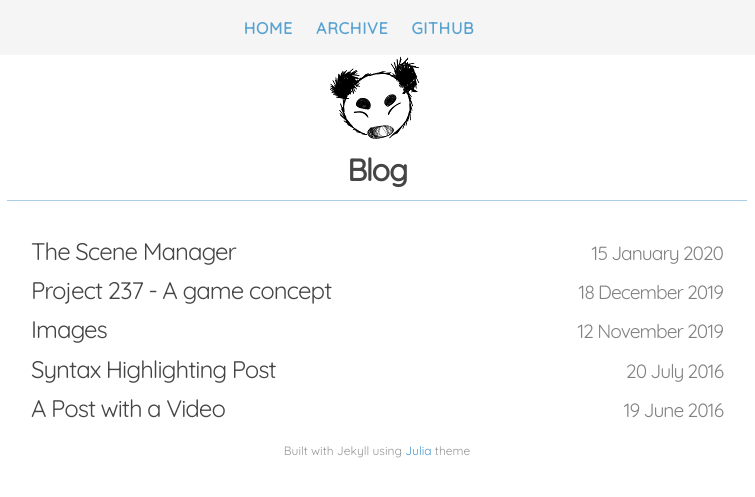
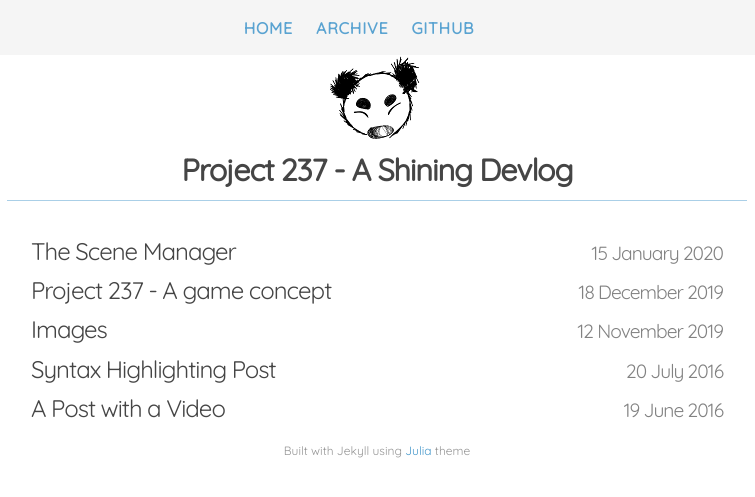
Before and after one commit to UWEGames-GiC2/the-shining-devlog-EveyNull, a Jekyll site: the page built from index.html, in a window 1280 px wide. Shown: the top 497 px of the page, without its empty margins (263-1018 px from the left). Built offline with Jekyll 4.4.1, drawn with Linux system fonts in a browser that asks for light colours; nearby versions of some CDN libraries.

Commit message:
Update _config.yml

```diff
--- a/_config.yml
+++ b/_config.yml
@@ -1,9 +1,9 @@
 # Site settings
-title: Blog #website title
+title: Project 237 - A Shining Devlog #website title
 description: > # this means to ignore newlines until "baseurl:"
   Blog
 url: https://uwegames-llp.github.io # the base hostname & protocol for your site
-baseurl: /the-shining-reb0rn-devlog-username #the sub-path of your site, e.g. /blog/
+baseurl: /the-shining-devlog-EveyNull #the sub-path of your site, e.g. /blog/
 
 disqus_shortname:  # leave empty if you don't want comments
 google_analytics: false #if set to "true" modify the google_analytycs.html, set to false otherwise
@@ -16,7 +16,7 @@ links:
     url:          /archive
     external:     false
   - name:         GitHub
-    url:          https://github.com/username
+    url:          https://github.com/EveyNull
     external:     true
 
 # Build settings
```
